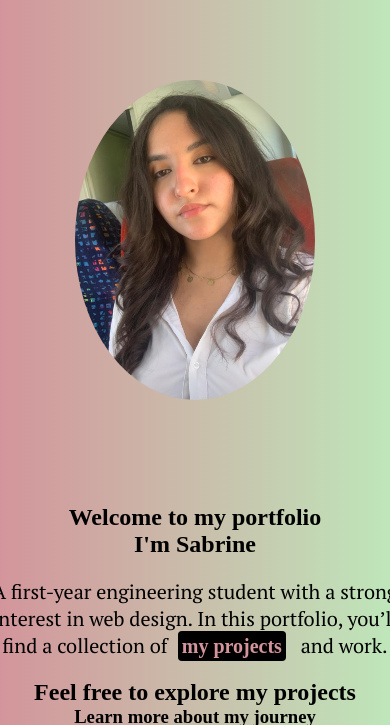
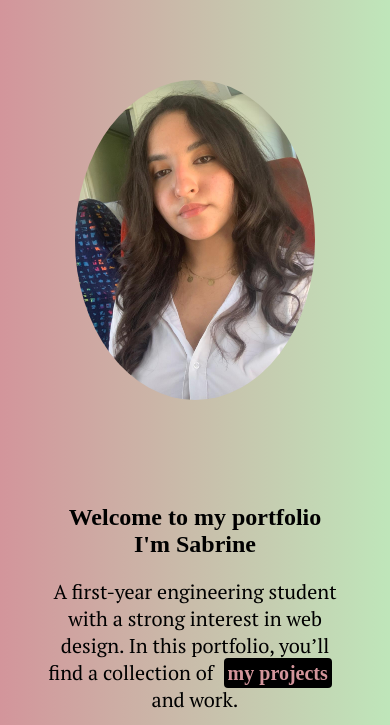
Before and after one commit to TORABISabrine/Portfolio, a plain HTML site: page index.html in a window 390 px wide. Shown: the part 111-836 px from the top of the page. Drawn offline with Linux system fonts and the light colour scheme; a web font is replaced by a local one.

Commit message:
Update style.css

```diff
--- a/style.css
+++ b/style.css
@@ -279,6 +279,13 @@ footer{
 
 
  }
+     .about-me{
+    position: relative;
+
+    width: 300px;
+    margin:auto;
+
+  }
 
 
 }
```
